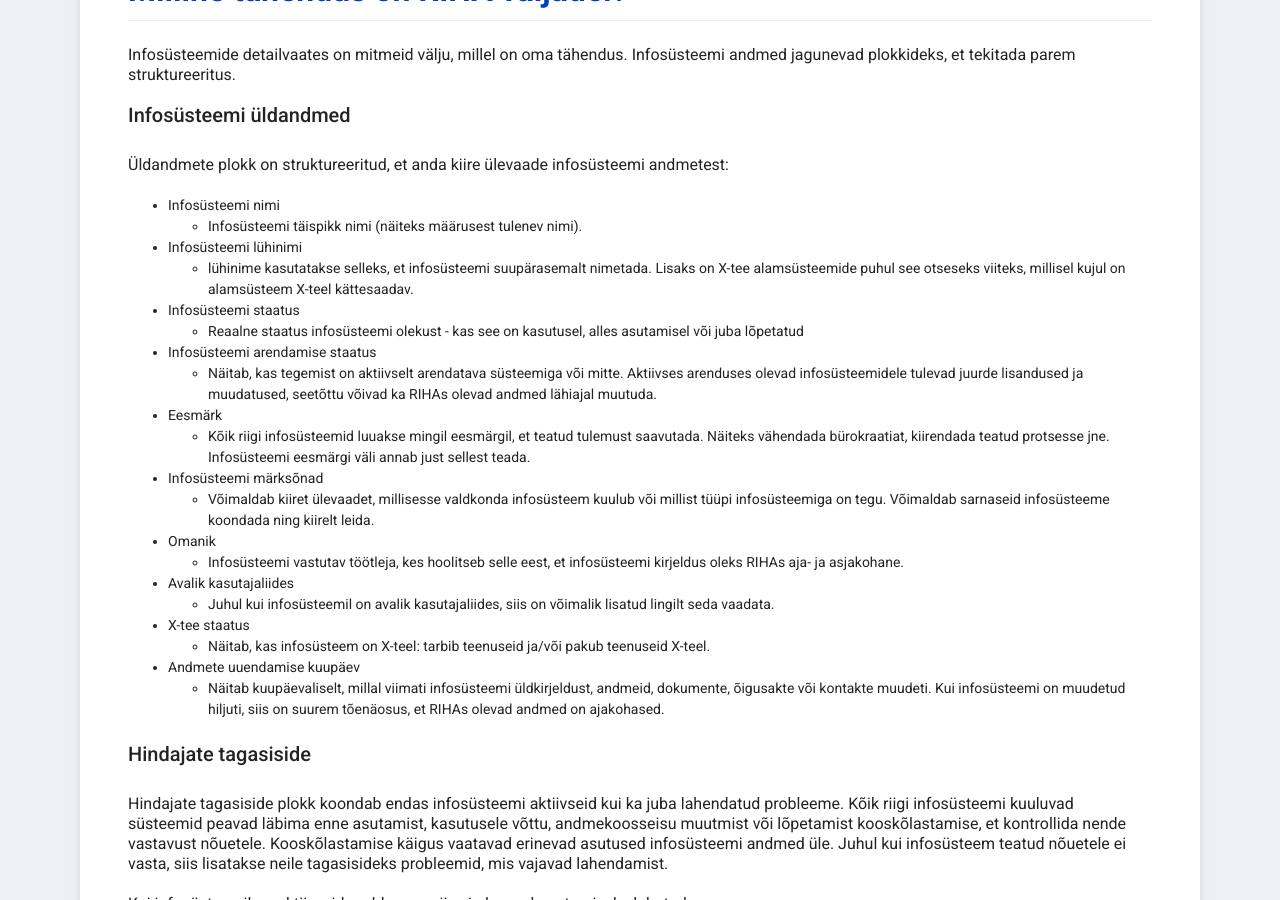
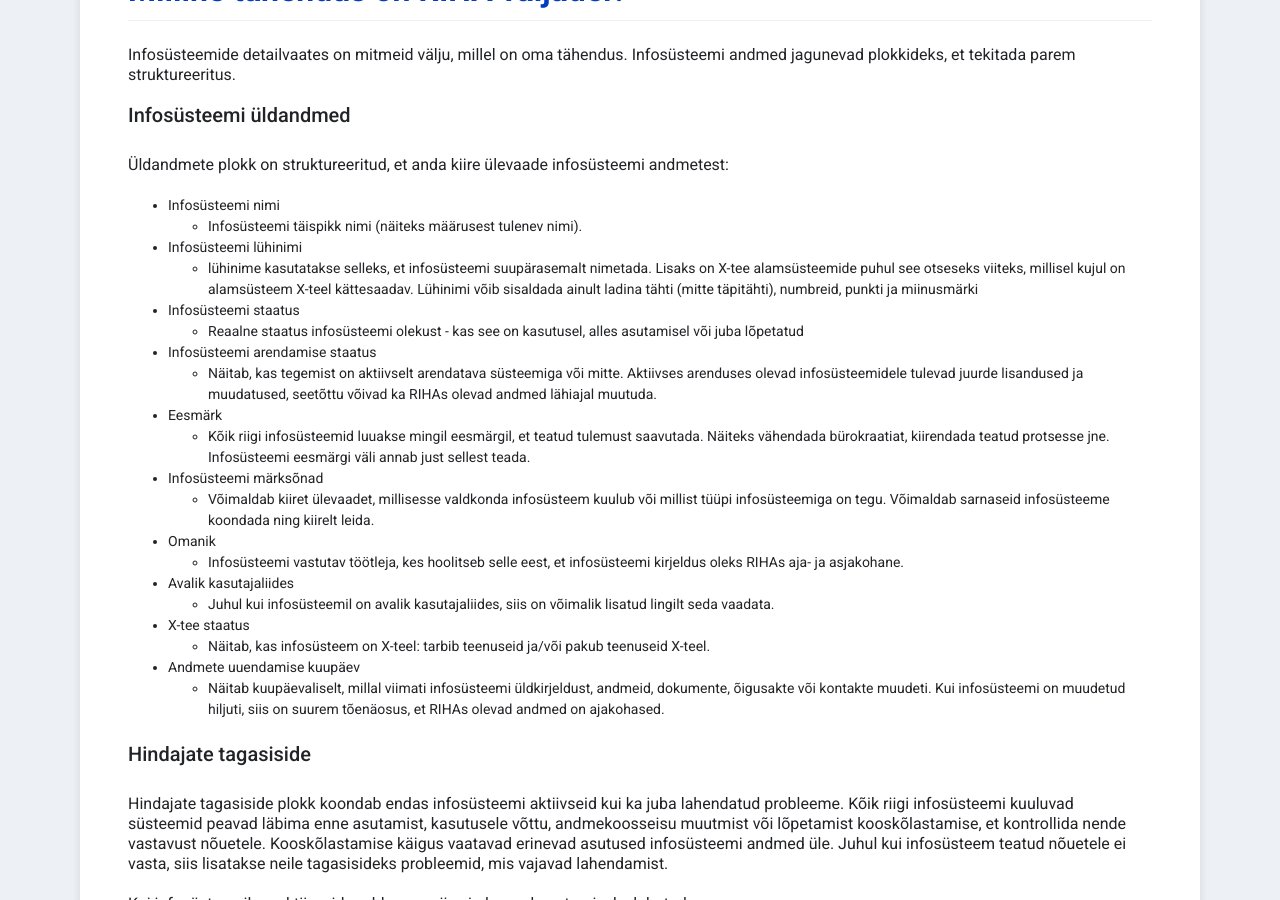
Before and after one commit to e-gov/RIHA-Help, a Jekyll site: the page built from docs/RIHAs-kirjeldamine.md, in a window 1280 px wide and 900 px high, scrolled down 872 px. Built offline with Jekyll 4.4.1, drawn with Linux system fonts in a browser that asks for light colours.

Commit message:
Update RIHAs-kirjeldamine.md

```diff
--- a/docs/RIHAs-kirjeldamine.md
+++ b/docs/RIHAs-kirjeldamine.md
@@ -28,7 +28,7 @@ Infosüsteemide detailvaates on mitmeid välju, millel on oma tähendus. Infosü
 - Infosüsteemi nimi
   - Infosüsteemi täispikk nimi (näiteks määrusest tulenev nimi).
 - Infosüsteemi lühinimi
-  - lühinime kasutatakse selleks, et infosüsteemi suupärasemalt nimetada. Lisaks on X-tee alamsüsteemide puhul see otseseks viiteks, millisel kujul on alamsüsteem X-teel kättesaadav.
+  - lühinime kasutatakse selleks, et infosüsteemi suupärasemalt nimetada. Lisaks on X-tee alamsüsteemide puhul see otseseks viiteks, millisel kujul on alamsüsteem X-teel kättesaadav. Lühinimi võib sisaldada ainult ladina tähti (mitte täpitähti), numbreid, punkti ja miinusmärki
 - Infosüsteemi staatus
   - Reaalne staatus infosüsteemi olekust - kas see on kasutusel, alles asutamisel või juba lõpetatud
 - Infosüsteemi arendamise staatus
```
